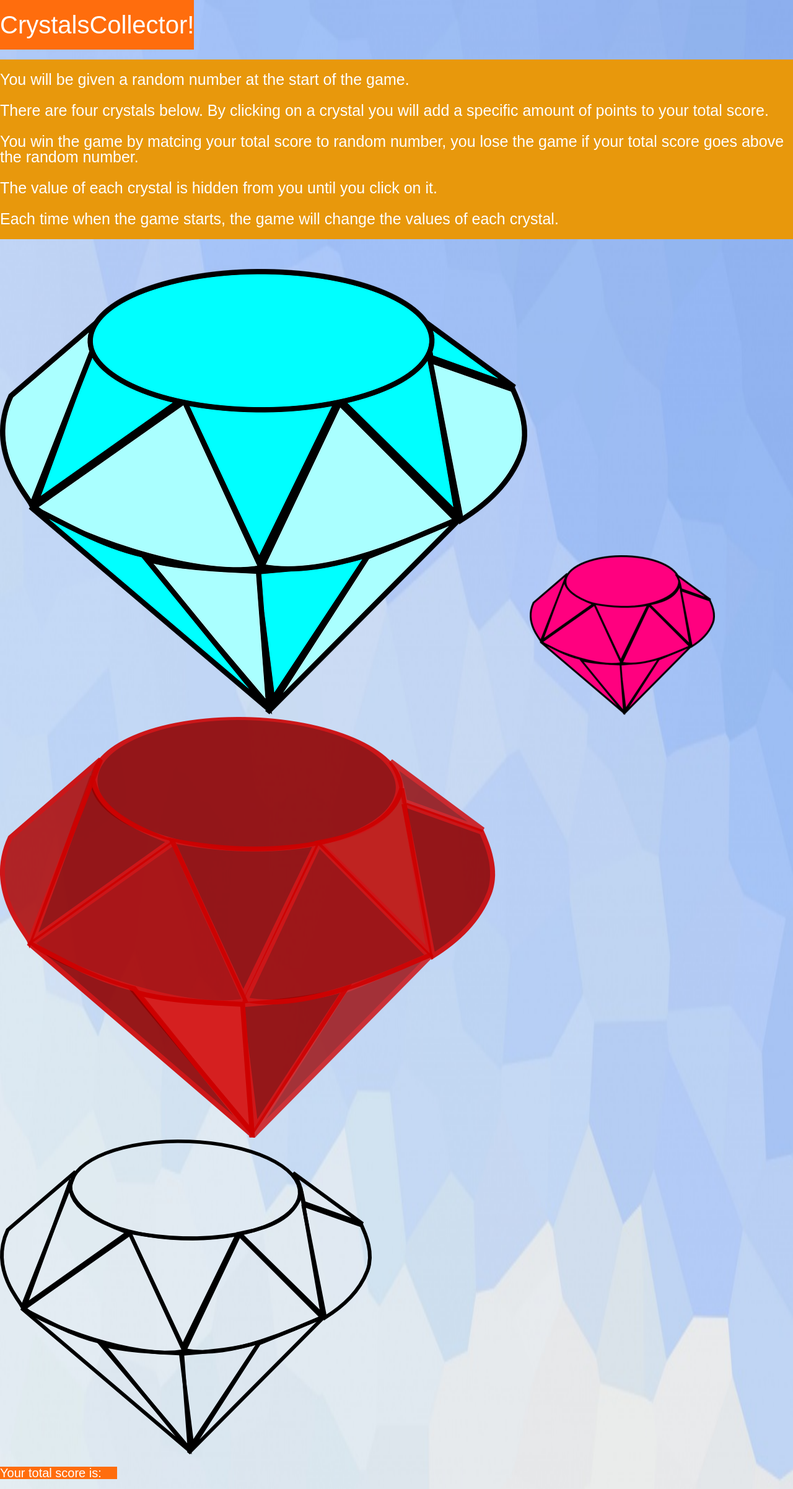
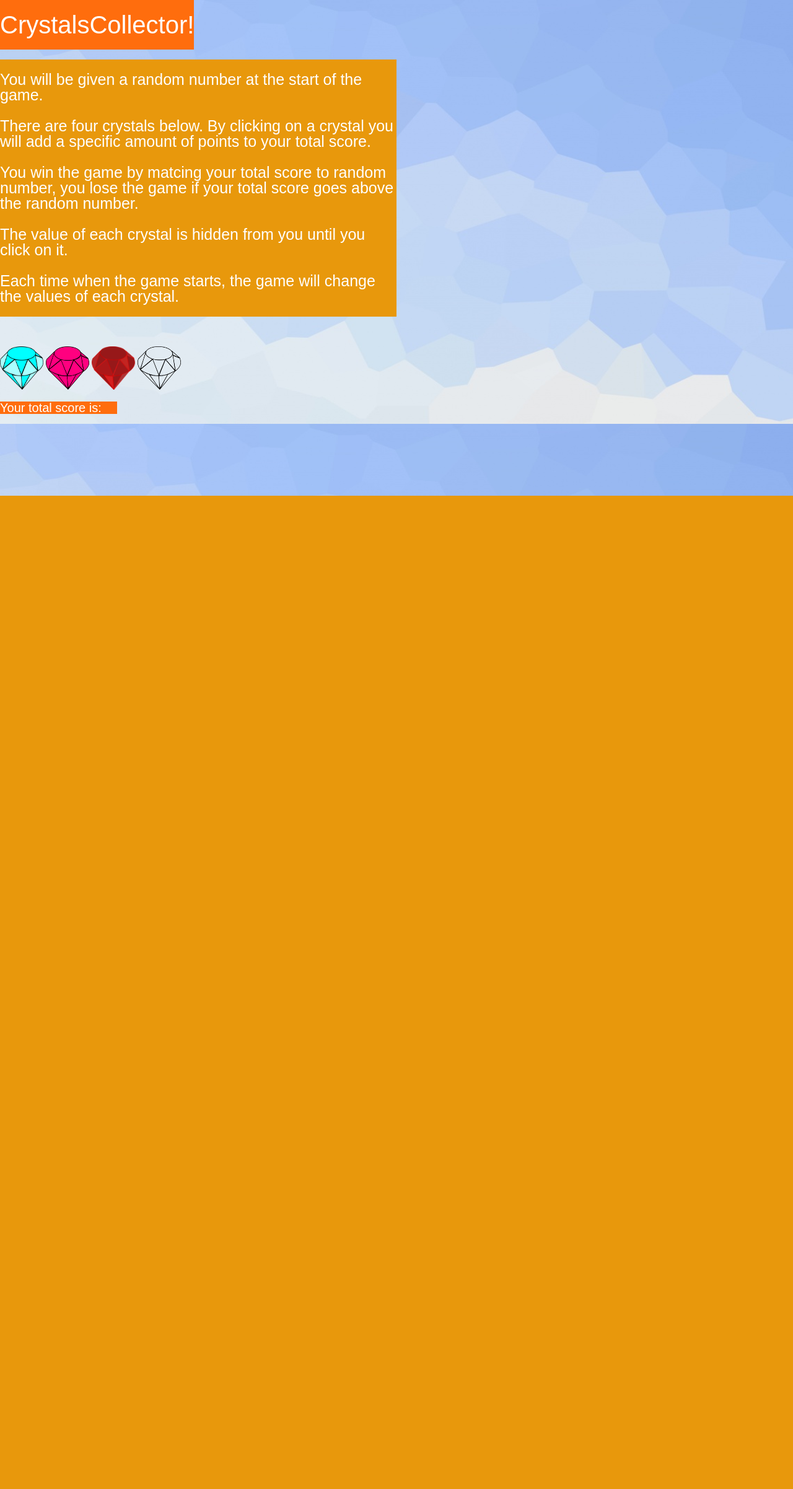
Before and after one commit to mike092235/week-4-game, a PHP site: page / in a window 1280 px wide. Shown: the whole page at 62% size. After the commit the page ends 800 px from the top, so only its background shows below. Run offline with PHP 8.4, Linux system fonts and the light colour scheme; some libraries are stand-ins or nearby versions.

Commit message:
Crystal Game

```diff
--- a/assets/css/style.css
+++ b/assets/css/style.css
@@ -1,7 +1,7 @@
 body {
   background-image: url("../images/background.jpg");
   background-size: 100% 100%;
-  background-repeat: no-repeat;
+  background-repeat: repeat;
 }
 
 header {
@@ -22,6 +22,7 @@ header {
   padding-top: 20px;
   padding-bottom: 20px;
   color: #ffffff;
+  width: 50%;
 }
 
 #total-score {
@@ -32,3 +33,8 @@ header {
   padding-right: 25px;
   color: #ffffff;
 }
+
+.gem {
+  width: 70px;
+  height: 70px;
+}
--- a/index.html
+++ b/index.html
@@ -31,10 +31,10 @@
   </div>
   <br><br>
   <div id="gems">
-    <img src="assets/images/diamond.png" alt="diamond">
-    <img src="assets/images/pink-gem.png" alt="pink-gem">
-    <img src="assets/images/ruby.png" alt="ruby">
-    <img src="assets/images/white-gem.png" alt="white-gem">
+    <img src="assets/images/diamond.png" alt="diamond" class="gem diamond">
+    <img src="assets/images/pink-gem.png" alt="pink-gem" class="gem pink-gem">
+    <img src="assets/images/ruby.png" alt="ruby" class="gem ruby">
+    <img src="assets/images/white-gem.png" alt="white-gem" class="gem white-gem">
   </div>
   <br>
   <div id="total-score">
```
